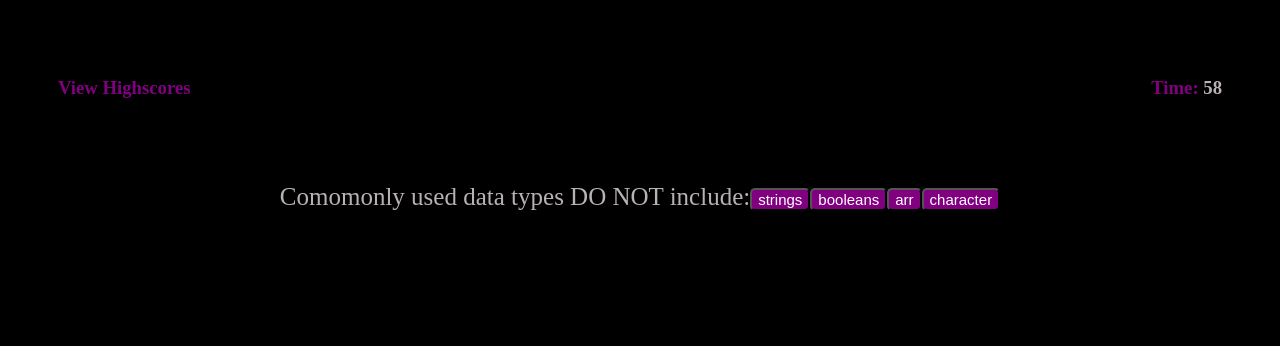
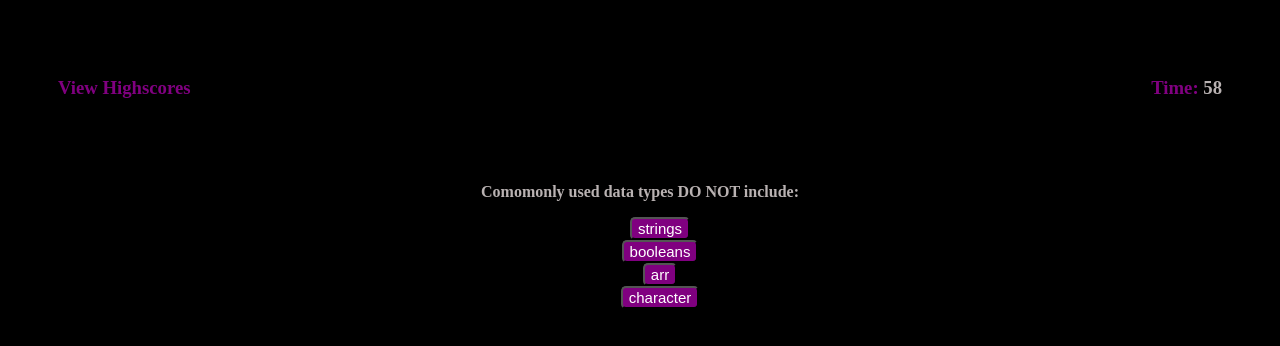
Before and after one commit to crumwj22/code-quiz, a plain HTML site: page index.html in a window 1280 px wide. Both pictures are taken after a click on the button "Start Quiz". Drawn offline with Linux system fonts and the light colour scheme.

Commit message:
added conditional statements, created ul to list choices below questions

```diff
--- a/assets/js/script.js
+++ b/assets/js/script.js
@@ -62,44 +62,62 @@ function startTimer() {
    }
  // shows each question with a loop
 function renderQuestion() {
+    var questionTitleDiv = document.querySelector('#question-title')
     var questionTitle = question[questionIndex];
-    var titleEl = document.createElement('h4');
-    titleEl.textContent = questionTitle;
-    questionEl.textContent = questionTitle;
-    questionIndex++;
-    for (let i = 0; i < question.length; i++) {
+    var questionH4 = document.createElement('h4');
+    questionTitleDiv.innerHTML = "";
+    questionH4.textContent = questionTitle;
+    questionTitleDiv.appendChild(questionH4)
+    // for (let i = 0; i < question.length; i++) {
 
-    }
-      return questionIndex;
-}
-// shows each choice with a loop
-function renderChoices() {
+    // }
+    //   return questionIndex;
     var choicesTitles = choices[choicesIndex];
-    choicesIndex++;
+    var choicesList = document.querySelector('#choices-list')
+    choicesList.innerHTML = "";
 
     for (let i = 0; i < choicesTitles.length; i++) {
-    var choiceTitle = choicesTitles[i];
-        var startEl = document.createElement('button');
-        startEl.textContent = choiceTitle;
-        questionEl.appendChild(startEl);
+        var choiceTitle = choicesTitles[i];
+        var choiceButton = document.createElement('button');
+        var listItem = document.createElement('li');
+        choiceButton.textContent = choiceTitle;
+        listItem.appendChild(choiceButton)
+        choicesList.appendChild(listItem);
 
 }
+}
+// // shows each choice with a loop
+// function renderChoices() {
+//     var choicesTitles = choices[choicesIndex];
+//     var choicesList = document.querySelector('#choices-list')
+//     choicesList.innerHTML = "";
+//     choicesIndex++;
 
-    // if (choices.child2 == true) {
-    //     return "correct"
-    //  } else if (!choices.child2 == false) {
-    //     return "incorrect"
-    //  }
+//     for (let i = 0; i < choicesTitles.length; i++) {
+//         var choiceTitle = choicesTitles[i];
+//         var startEl = document.createElement('button');
+//         var listItem = document.createElement('li');
+//         startEl.textContent = choiceTitle;
+//         listItem.appendChild(startEl)
+//         choicesList.appendChild(listItem);
 
-    //  if (choices.child1 == true) {
-    //      return "correct"
-        //  } else if (!choices.child1 == false) {
+// }
 
-    //  }
+//     // if (choices.child2 == true) {
+//     //     return "correct"
+//     //  } else if (!choices.child2 == false) {
+//     //     return "incorrect"
+//     //  }
+
+//     //  if (choices.child1 == true) {
+//     //      return "correct"
+//         //  } else if (!choices.child1 == false) {
+
+//     //  }
 
 
-return choicesIndex;
-}
+// return choicesIndex;
+// }
 
 function displayMessage()   {
     titleEl.textcontent = "Quiz Over"
@@ -119,13 +137,28 @@ startEl.addEventListener('click', function() {
     startQuiz();
     startTimer();
     renderQuestion();
-    renderChoices();
+    // renderChoices();
 
 })
 
-questionEl.addEventListener('click', function() {
+questionEl.addEventListener('click', function(event) {
+    var target = event.target.textContent;
+    var currentChoices = choices[choicesIndex];
+    var answerIndex = answers[correctAnswersIndex]
+    var correctAnswer = currentChoices[answerIndex]
+
+    if(target !== correctAnswer) {
+        console.log('incorrect')
+    } else {
+        console.log('correct')
+    }
+
+    choicesIndex++;
+    questionIndex++;
+    correctAnswersIndex++;
+
     renderQuestion();
-    renderChoices();
+    // renderChoices();
 
 })
 
@@ -135,4 +168,4 @@ function resetGame() {
     }
 
 var resetButton = document.querySelector(".reset-button");
-resetButton.addEventListener("click", resetGame);
+// resetButton.addEventListener("click", resetGame);
--- a/index.html
+++ b/index.html
@@ -27,7 +27,14 @@
 
     </section>
     <!-- Questions -->
-    <section id="question-section">
+    <div id="question-section">
+        <div id="question-title">
+
+        </div>
+        <ul id="choices-list" style="list-style: none;">
+
+        </ul>
+    </div>
 
     <script src="./assets/js/script.js"></script>
 </body>
```
